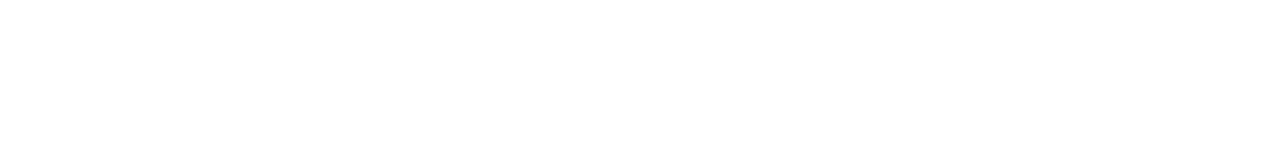
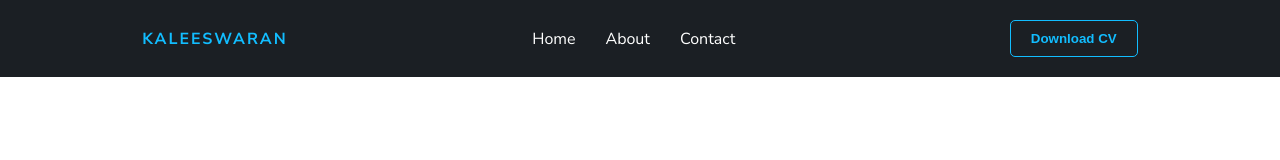
Before and after one commit to Kalees-Nov/kalees-portfolio, a plain HTML site: page index.html in a window 1280 px wide. Drawn offline with Linux system fonts and the light colour scheme.

Commit message:
portfolio header

```diff
--- a/assets/css/style.css
+++ b/assets/css/style.css
@@ -0,0 +1,74 @@
+
+  @import url('https://fonts.googleapis.com/css2?family=Nunito+Sans:opsz,wght@6..12,200;6..12,300;6..12,400;6..12,500;6..12,600;6..12,700;6..12,800&family=Poppins:ital,wght@0,100;0,200;0,300;0,400;0,500;0,600;1,100;1,200;1,300;1,400;1,500;1,600&display=swap');
+ :root{
+    --dark-primary:#1b1f24;
+    --primary:#12bdff
+
+ }
+*{
+    margin:0;
+    padding:0;
+    box-sizing:border-box;
+
+    /* font-family: 'Poppins', sans-serif; */
+}
+body{
+    font-family: 'Nunito Sans', sans-serif;
+}
+
+header .logo{
+ font-weight:bold;
+ color:var(--primary);
+ letter-spacing:2px;
+
+}
+
+header #logo a{
+ text-decoration:none;
+}
+
+header{
+    background-color:var(--dark-primary);
+    padding:20px;
+    color:white;
+    display:flex;
+    justify-content:space-around;
+    align-items: center;
+}
+
+.nav{
+    display:flex;
+    /* flex-direction:row; */
+    justify-content:space-between;
+    /* padding-left:50px; */
+}
+
+ul li{
+   list-style:none;
+   margin-right:30px;
+}
+
+ul li a{
+    color:white;
+    text-decoration:none;
+}
+
+ul li a:hover{
+    color:var(--primary);
+}
+
+header button{
+    padding:10px 20px;
+    border-radius:5px;
+    font-weight:bold;
+    background-color:var(--dark-primary);
+    border:1px solid var(--primary);
+    color:var(--primary);
+
+}
+
+header button:hover{
+    cursor: pointer;
+    background-color:var(--primary);
+    color:var(--dark-primary);
+}
--- a/index.html
+++ b/index.html
@@ -1,11 +1,34 @@
 <!DOCTYPE html>
 <html lang="en">
 <head>
+    <link rel="stylesheet" href="./assets/css/style.css">
     <meta charset="UTF-8">
     <meta name="viewport" content="width=device-width, initial-scale=1.0">
-    <title>My Portfolio</title>
+    <title>Kaleeswaran Portfolio</title>
 </head>
 <body>
-
+   <header>
+    <div id="logo">
+        <a href="./index.html"><span class="logo">KALEESWARAN</span></a>
+    </div>
+    <div>
+        <ul class="nav">
+            <li>
+                <a href="./index.html">Home</a>
+            </li>
+            <li>
+                <a href="./about.html">About</a>
+            </li>
+            <li>
+                <a href="./contact.html">Contact</a>
+            </li>
+        </ul>
+    </div>
+    <div>
+        <button>
+            Download CV
+        </button>
+    </div>
+   </header>
 </body>
 </html>
```
